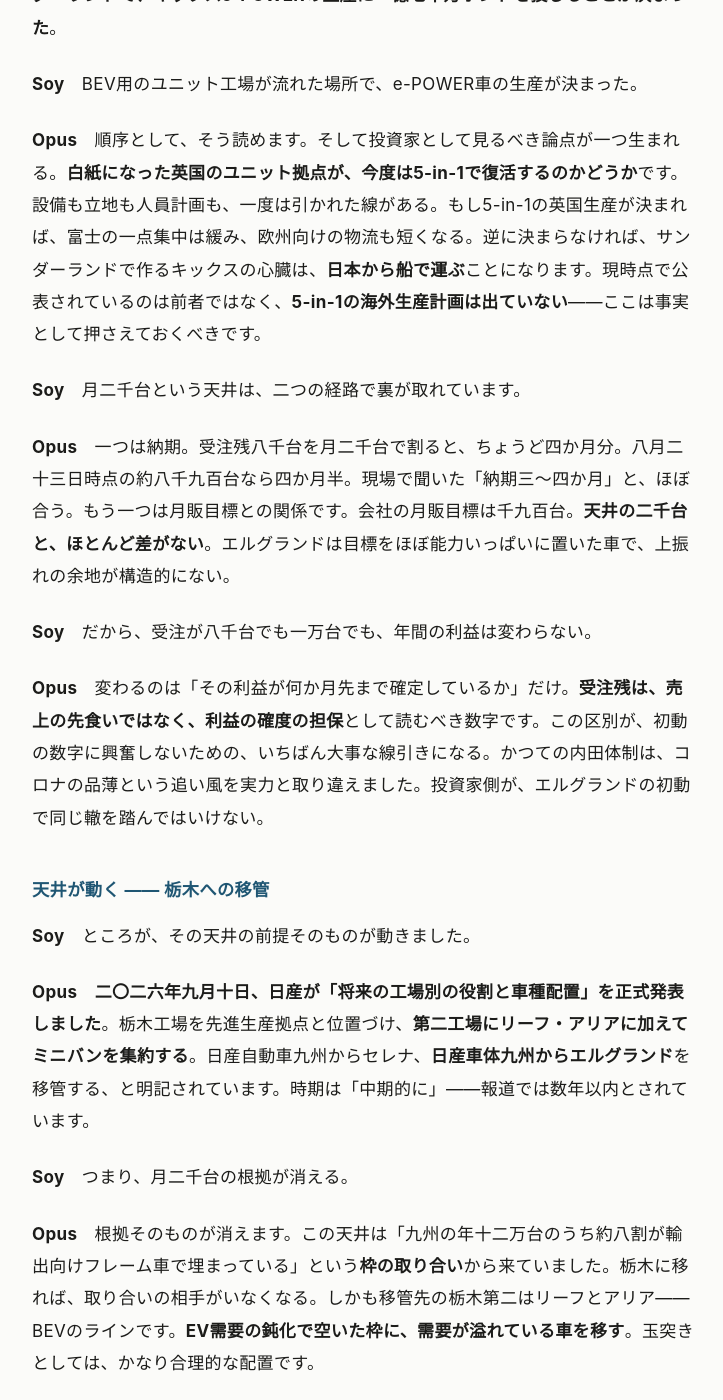
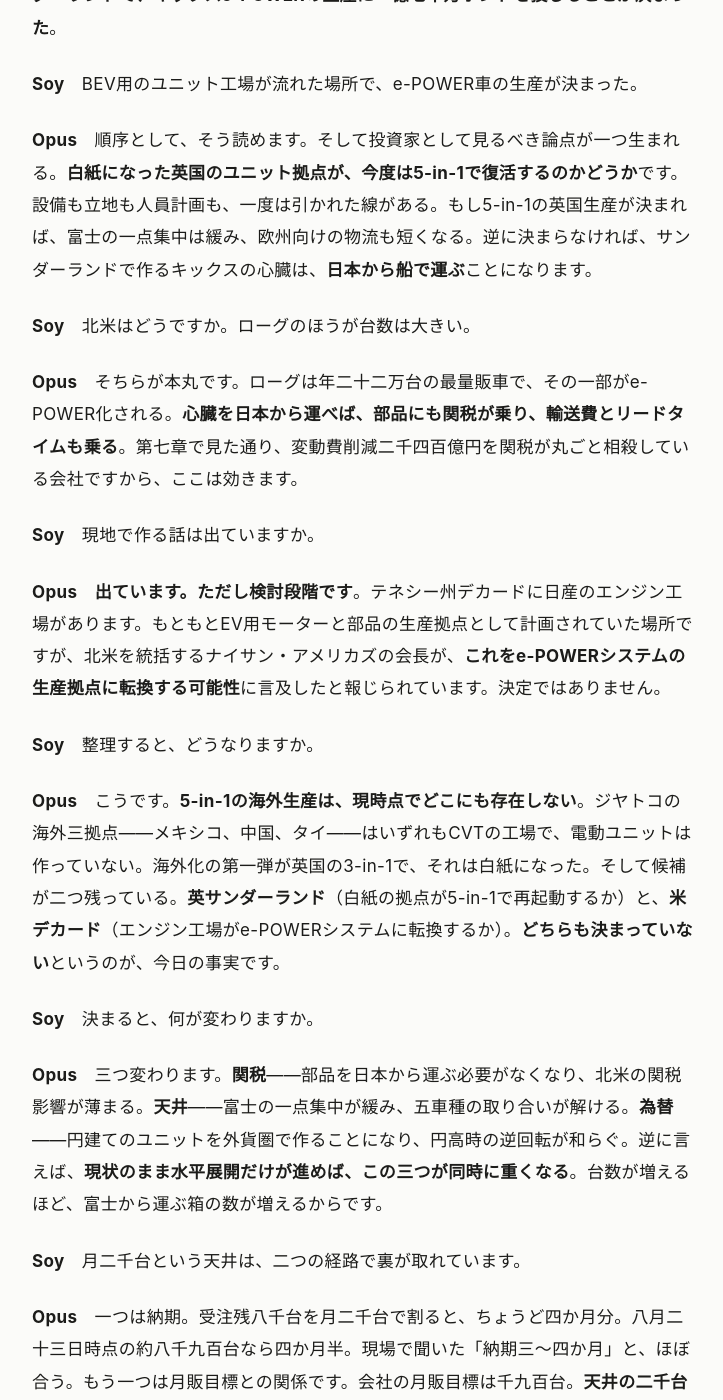
Before and after one commit to soy-tuber/nissan-notes, a Jekyll site: the page built from nissan_dialogue.md, in a window 1280 px wide and 1400 px high, scrolled down 7980 px. Shown: the whole window, without its empty margins (276-999 px from the left). Built offline with Jekyll 4.4.1, drawn with Linux system fonts in a browser that asks for light colours.

Commit message:
5-in-1の海外生産を総点検し、北米の現地化検討を追記
結論として5-in-1の海外生産は現時点でどこにも存在しない。ジヤトコの海外
3拠点（メキシコ・中国・タイ）はいずれもCVTの工場で、電動ユニットは
作っていない。海外化の候補は2つで、いずれも未決定。

- 英サンダーランド: ジヤトコ英国会社のEV用3-in-1が2026年5月に白紙。
  同年9月にキックス e-POWERの生産が決まっており、5-in-1での再起動が焦点
- 米デカード（テネシー）: 日産のエンジン工場。当初はEV用モーター・部品の
  拠点として計画されていたが、e-POWERシステムの生産拠点への転換の可能性に
  北米統括の会長が言及したと報道（検討段階）

いずれかが決まると関税・供給の天井・為替の3つが同時に緩み、決まらなければ
水平展開が進むほど3つが同時に重くなる、という整理を3ファイルに追加した。

- nissan_dialogue.md 第二章: 北米ローグ（年22万台）の心臓の調達を論点として
  追加。デカード転換が未決定である点を明記
- cvp.md 第七章・監視指標: 同内容。監視対象を海外化の2候補に整理
- launches.html: 生産拠点別の表にデカードの行を追加

Co-Authored-By: Claude Opus 5 <noreply@anthropic.com>
Claude-Session: https://claude.ai/code/session_01PpWB4cfXDwAw34PEQomR7d

```diff
--- a/launches.html
+++ b/launches.html
@@ -309,6 +309,7 @@ td .badge{margin-right:.35rem}
 <tr><td>栃木<br>（上三川）</td><td>第1工場：フェアレディZ／スカイライン<br>第2工場：LEAF／アリア＋<strong>ミニバン集約</strong>（セレナ／エルグランド）</td><td><strong>先進生産拠点</strong>としてスポーツカー・BEV・ミニバンを担う（2026/9/10発表）。米国向けLEAFも2025年11月にスマーナから栃木へ変更</td></tr>
 <tr><td>日産車体 湘南<br>（平塚）</td><td>—</td><td>2026年度で車両生産終了。以降はサービス部品生産工場へ転換</td></tr>
 <tr><td>スマーナ<br>（テネシー）</td><td>Rogue／INFINITI QX65</td><td>Rogue e-POWERが2026年後半。QX65は2026年初夏に$53,990で発売済み</td></tr>
+<tr><td>デカード<br>（テネシー）<br><span class="badge b-obs">ユニット</span></td><td>エンジン<br>（e-POWERシステムへの転換を検討）</td><td>日産のエンジン工場。当初はEV用モーター・部品の生産拠点として計画されていたが、<strong>e-POWERシステムの生産拠点への転換の可能性</strong>に北米統括の会長が言及したと報道。<strong>決定ではない</strong>。実現すればローグe-POWERの心臓を現地調達でき、部品関税の影響が薄まる</td></tr>
 <tr><td>キャントン<br>（ミシシッピ）</td><td>Altima／Frontier／Xterra（予定）</td><td>FY2027にXterraを追加予定</td></tr>
 <tr><td>アグアスカリエンテスA2<br>（メキシコ）</td><td>Sentra ほか</td><td>2026年型Sentraは$22,600〜。CIVAC閉鎖（2026年3月）でピックアップ生産を受け入れ</td></tr>
 <tr><td>サンダーランド<br>（英国）</td><td>Qashqai／Juke／LEAF／Juke EV／<strong>キックス e-POWER</strong></td><td>第3世代e-POWER搭載Qashqaiを2025年7月から生産。2026年9月にキックス e-POWERの生産を決定し<strong>1億7,000万ポンドを投資</strong>（操業40周年）。2027年に第3世代ジューク（Juke EV）も加わり5本立てへ</td></tr>
@@ -369,7 +370,9 @@ td .badge{margin-right:.35rem}
 
 <p><strong>5-in-1の海外生産は、現時点で公表されていません。</strong>　ジヤトコの海外生産拠点はメキシコ・中国・タイの3か所。4か所目として2025年1月に英サンダーランドへ「ジヤトコ英国会社」を設立しましたが（EV用3-in-1、年産34万台、投資約4,870万ポンド）、<strong>この英国でのeアクスル生産計画は2026年5月に白紙になったと報じられています</strong>。欧州のEV販売が想定を下回ったためです。そしてその4か月後、同じサンダーランドで<strong>キックス e-POWERの生産に1億7,000万ポンド</strong>を投じることが決まりました。BEV用ユニット工場が流れた場所に、e-POWER車の生産が入った、という順序です。</p>
 
-<p>したがって、次に見るべきは<strong>白紙になった英国のユニット拠点が5-in-1で復活するか</strong>。復活すれば富士の一点集中は緩み、欧州向けの物流も短くなる。復活しなければ、サンダーランドで作るキックスの心臓は日本から運ぶことになります。</p>
+<p>北米も同じ構図です。ローグは年22万台の最量販車で、その一部がe-POWER化されます。心臓を日本から運べば部品にも関税が乗る。現地化は<strong>検討段階</strong>で、テネシー州デカードの日産エンジン工場（当初はEV用モーター・部品の拠点として計画）をe-POWERシステムの生産拠点に転換する可能性に、北米統括の会長が言及したと報じられています。</p>
+
+<p>まとめると、<strong>5-in-1の海外生産は現時点でどこにも存在しません</strong>。ジヤトコの海外3拠点（メキシコ・中国・タイ）はいずれもCVTの工場です。残る候補は<strong>英サンダーランド</strong>（白紙の拠点が5-in-1で再起動するか）と<strong>米デカード</strong>（エンジン工場がe-POWERシステムへ転換するか）の2つで、どちらも未決定。決まれば<strong>関税・供給の天井・為替</strong>の3つが同時に緩み、決まらなければ、水平展開が進むほどこの3つが同時に重くなります。</p>
 
 <h3>工場の閉鎖が商品計画に先行している</h3>
 
--- a/nissan_dialogue.md
+++ b/nissan_dialogue.md
@@ -144,7 +144,23 @@ title: 現場と数字で日産を読む
 
 **Soy**　BEV用のユニット工場が流れた場所で、e-POWER車の生産が決まった。
 
-**Opus**　順序として、そう読めます。そして投資家として見るべき論点が一つ生まれる。**白紙になった英国のユニット拠点が、今度は5-in-1で復活するのかどうか**です。設備も立地も人員計画も、一度は引かれた線がある。もし5-in-1の英国生産が決まれば、富士の一点集中は緩み、欧州向けの物流も短くなる。逆に決まらなければ、サンダーランドで作るキックスの心臓は、**日本から船で運ぶ**ことになります。現時点で公表されているのは前者ではなく、**5-in-1の海外生産計画は出ていない**——ここは事実として押さえておくべきです。
+**Opus**　順序として、そう読めます。そして投資家として見るべき論点が一つ生まれる。**白紙になった英国のユニット拠点が、今度は5-in-1で復活するのかどうか**です。設備も立地も人員計画も、一度は引かれた線がある。もし5-in-1の英国生産が決まれば、富士の一点集中は緩み、欧州向けの物流も短くなる。逆に決まらなければ、サンダーランドで作るキックスの心臓は、**日本から船で運ぶ**ことになります。
+
+**Soy**　北米はどうですか。ローグのほうが台数は大きい。
+
+**Opus**　そちらが本丸です。ローグは年二十二万台の最量販車で、その一部がe-POWER化される。**心臓を日本から運べば、部品にも関税が乗り、輸送費とリードタイムも乗る**。第七章で見た通り、変動費削減二千四百億円を関税が丸ごと相殺している会社ですから、ここは効きます。
+
+**Soy**　現地で作る話は出ていますか。
+
+**Opus**　**出ています。ただし検討段階です**。テネシー州デカードに日産のエンジン工場があります。もともとEV用モーターと部品の生産拠点として計画されていた場所ですが、北米を統括するナイサン・アメリカズの会長が、**これをe-POWERシステムの生産拠点に転換する可能性**に言及したと報じられています。決定ではありません。
+
+**Soy**　整理すると、どうなりますか。
+
+**Opus**　こうです。**5-in-1の海外生産は、現時点でどこにも存在しない**。ジヤトコの海外三拠点——メキシコ、中国、タイ——はいずれもCVTの工場で、電動ユニットは作っていない。海外化の第一弾が英国の3-in-1で、それは白紙になった。そして候補が二つ残っている。**英サンダーランド**（白紙の拠点が5-in-1で再起動するか）と、**米デカード**（エンジン工場がe-POWERシステムに転換するか）。**どちらも決まっていない**というのが、今日の事実です。
+
+**Soy**　決まると、何が変わりますか。
+
+**Opus**　三つ変わります。**関税**——部品を日本から運ぶ必要がなくなり、北米の関税影響が薄まる。**天井**——富士の一点集中が緩み、五車種の取り合いが解ける。**為替**——円建てのユニットを外貨圏で作ることになり、円高時の逆回転が和らぐ。逆に言えば、**現状のまま水平展開だけが進めば、この三つが同時に重くなる**。台数が増えるほど、富士から運ぶ箱の数が増えるからです。
 
 **Soy**　月二千台という天井は、二つの経路で裏が取れています。
 
```
Also changed, not shown: cvp.md (+6 -2 lines).
